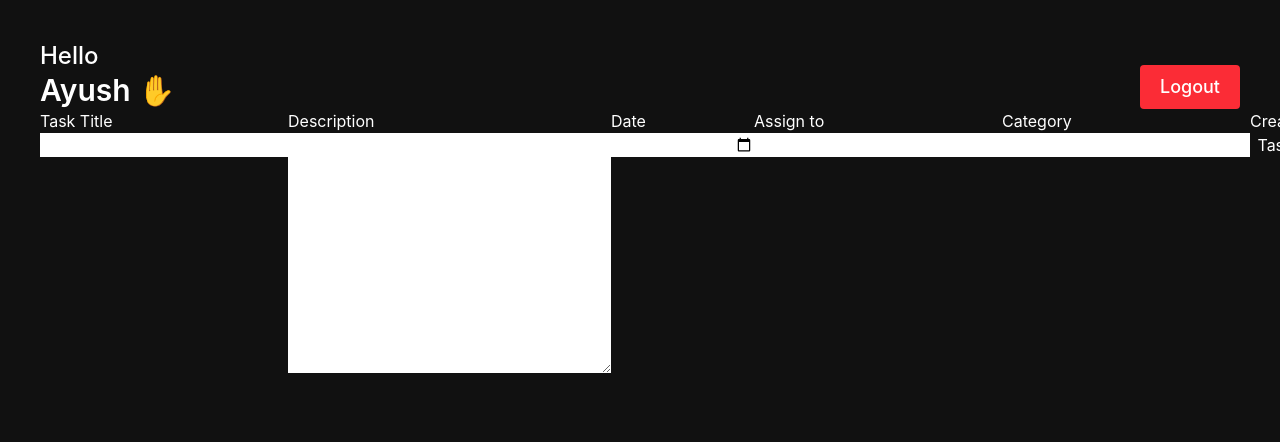
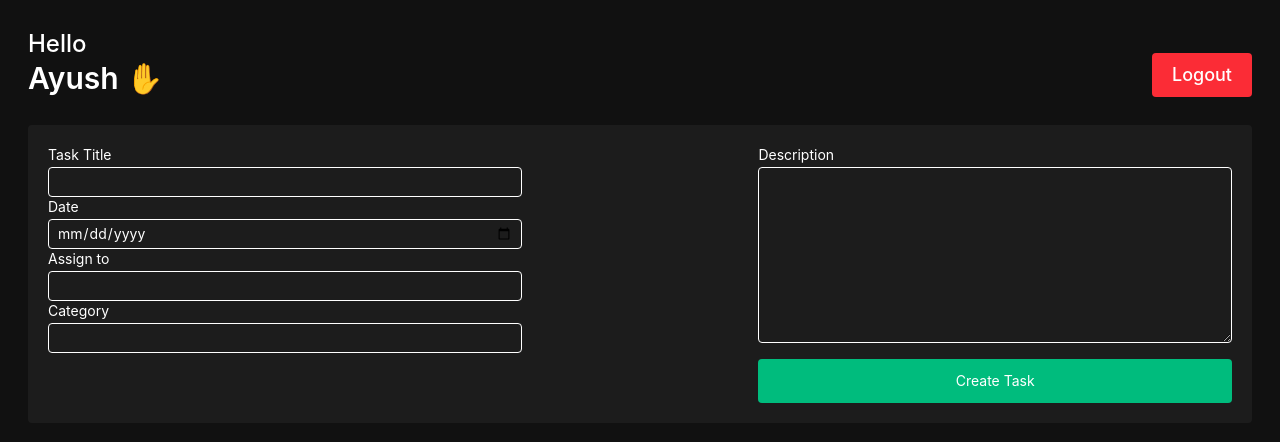
Before and after one commit to Ayush1Rajput/Employee_Management_System, a React (Vite) app: page / in a window 1280 px wide. Shown: the top 442 px of the page. Built offline with nearby package versions, Linux system fonts and the light colour scheme.

Commit message:
feat: Add createTask component

```diff
--- a/src/components/Dashboard/AdminDashboard.jsx
+++ b/src/components/Dashboard/AdminDashboard.jsx
@@ -1,38 +1,15 @@
 import React from "react";
-import Header from "../other/Header";
+import Header from '../other/Header'
+import CreateTask from "../other/CreateTask";
 
 const AdminDashboard = () => {
   return (
-    <div className="h-screen w-full p-10">
+    <div className='h-screen w-full p-7'>
       <Header />
+      <CreateTask/>
 
-      <div>
-        <form className="flex items-start justify-between">
-          <div>
-            <h3>Task Title</h3>
-            <input type="text" placeholder="Make a UI" />
-          </div>
-          <div>
-            <h3>Description</h3>
-            <textarea name="" id="" cols="30" rows="10"></textarea>
-          </div>
-          <div>
-            <h3>Date</h3>
-            <input type="date" name="" id="" />
-          </div>
-          <div>
-            <h3>Assign to </h3>
-            <input type="text" placeholder="Employee Name" />
-          </div>
-          <div>
-            <h3>Category</h3>
-            <input type="text" />
-          </div>
-            <button>Create Task</button>
-        </form>
-      </div>
     </div>
-  );
-};
+  )
+}
 
-export default AdminDashboard;
+export default AdminDashboard
--- /dev/null
+++ b/src/components/other/CreateTask.jsx
@@ -0,0 +1,70 @@
+import React from 'react'
+
+const CreateTask = () => {
+  return (
+    <div className='p-5 bg-[#1c1c1c] mt-7 rounded'>
+        <form className='flex flex-wrap w-full items-start justify-between'>
+
+          <div className='w-1/2'>
+
+            <div>
+              <h3 className='text-sm text-gray-300 mb-0.5'>
+                Task Title
+              </h3>
+              <input
+                className='text-sm py-1 px-2 w-4/5 rounded outline-none bg-transparent border-[1px]'
+              />
+            </div>
+
+            <div>
+              <h3 className='text-sm text-gray-300 mb-0.5'>
+                Date
+              </h3>
+              <input
+                type='date'
+                className='text-sm py-1 px-2 w-4/5 rounded outline-none bg-transparent border-[1px]'
+              />
+            </div>
+
+            <div>
+              <h3 className='text-sm text-gray-300 mb-0.5'>
+                Assign to
+              </h3>
+              <input
+                className='text-sm py-1 px-2 w-4/5 rounded outline-none bg-transparent border-[1px]'
+              />
+            </div>
+
+            <div>
+              <h3 className='text-sm text-gray-300 mb-0.5'>
+                Category
+              </h3>
+              <input
+                className='text-sm py-1 px-2 w-4/5 rounded outline-none bg-transparent border-[1px]'
+              />
+            </div>
+
+          </div>
+
+          <div className='w-2/5 flex flex-col items-start'>
+            <h3 className='text-sm text-gray-300 mb-0.5'>
+              Description
+            </h3>
+
+            <textarea
+              className='w-full h-44 text-sm py-2 px-4 rounded outline-none bg-transparent border-[1px]'
+            ></textarea>
+
+            <button
+              className='bg-emerald-500 py-3 hover:bg-emerald-600 px-5 rounded text-sm mt-4 w-full'
+            >
+              Create Task
+            </button>
+          </div>
+
+        </form>
+      </div>
+  )
+}
+
+export default CreateTask
--- a/src/index.css
+++ b/src/index.css
@@ -9,6 +9,3 @@
 #tasklist::-webkit-scrollbar{
   display: none;
 }
-input ,textarea{
-  background-color: white;
-}
```
